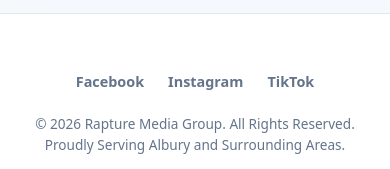
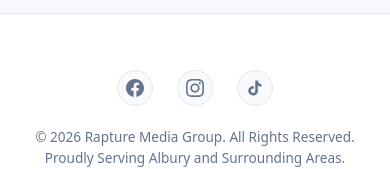
Before and after one commit to genebeeche/rapturemediagroup.github.io, a plain HTML site: page index.html in a window 390 px wide. Shown: the part 8448-8617 px from the top of the page. Drawn offline with Linux system fonts and the light colour scheme.

Commit message:
Update index.html

```diff
--- a/index.html
+++ b/index.html
@@ -87,19 +87,28 @@
 
         .nav-socials {
             display: flex;
-            gap: 1rem;
+            align-items: center;
+            gap: 0.9rem;
             margin-left: 0.5rem;
             padding-left: 1.5rem;
             border-left: 1px solid var(--border-color);
         }
 
-        .nav-socials a {
+        .social-icon-link {
             color: var(--text-muted);
-            font-size: 1rem;
+            display: inline-flex;
+            align-items: center;
+            justify-content: center;
             transition: color 0.2s, transform 0.2s;
         }
 
-        .nav-socials a:hover {
+        .social-icon-link svg {
+            width: 18px;
+            height: 18px;
+            fill: currentColor;
+        }
+
+        .social-icon-link:hover {
             color: var(--accent);
             transform: translateY(-2px);
         }
@@ -501,16 +510,17 @@
             margin-bottom: 1.25rem;
         }
 
-        .footer-socials a {
-            color: var(--text-muted);
-            text-decoration: none;
-            font-weight: 600;
-            font-size: 0.9rem;
-            transition: color 0.2s;
+        .footer-socials .social-icon-link {
+            width: 36px;
+            height: 36px;
+            background-color: var(--bg-light);
+            border: 1px solid var(--border-color);
+            border-radius: 50%;
         }
 
-        .footer-socials a:hover {
-            color: var(--accent);
+        .footer-socials .social-icon-link:hover {
+            background-color: var(--accent-light);
+            border-color: rgba(37, 99, 235, 0.3);
         }
 
         .reveal {
@@ -525,10 +535,9 @@
             transform: translateY(0);
         }
 
-        /* Mobile responsiveness adjustments */
         @media (max-width: 768px) {
             .nav-socials {
-                display: none; /* Hide top social links on smaller screens to save space */
+                display: none;
             }
         }
     </style>
@@ -543,11 +552,20 @@
             <a href="#plans">Our Plans</a>
             <a href="#contact">Contact</a>
 
-            <!-- Social links in header -->
+            <!-- Header Social Icons -->
             <div class="nav-socials">
-                <a href="https://facebook.com/YOUR_PAGE" target="_blank" aria-label="Facebook" title="Facebook">FB</a>
-                <a href="https://instagram.com/YOUR_HANDLE" target="_blank" aria-label="Instagram" title="Instagram">IG</a>
-                <a href="https://tiktok.com/@YOUR_HANDLE" target="_blank" aria-label="TikTok" title="TikTok">TT</a>
+                <!-- Facebook Icon -->
+                <a href="https://facebook.com/YOUR_PAGE" target="_blank" class="social-icon-link" aria-label="Facebook" title="Facebook">
+                    <svg viewBox="0 0 24 24"><path d="M24 12.073c0-6.627-5.373-12-12-12s-12 5.373-12 12c0 5.99 4.388 10.954 10.125 11.854v-8.385H7.078v-3.47h3.047V9.43c0-3.007 1.792-4.669 4.533-4.669 1.312 0 2.686.235 2.686.235v2.953H15.83c-1.491 0-1.956.925-1.956 1.874v2.25h3.328l-.532 3.47h-2.796v8.385C19.612 23.027 24 18.062 24 12.073z"/></svg>
+                </a>
+                <!-- Instagram Icon -->
+                <a href="https://instagram.com/YOUR_HANDLE" target="_blank" class="social-icon-link" aria-label="Instagram" title="Instagram">
+                    <svg viewBox="0 0 24 24"><path d="M12 2.163c3.204 0 3.584.012 4.85.07 3.252.148 4.771 1.691 4.919 4.919.058 1.265.069 1.645.069 4.849 0 3.205-.012 3.584-.069 4.849-.149 3.225-1.664 4.771-4.919 4.919-1.266.058-1.644.07-4.85.07-3.204 0-3.584-.012-4.849-.07-3.26-.149-4.771-1.699-4.919-4.92-.058-1.265-.07-1.644-.07-4.849 0-3.204.013-3.583.07-4.849.149-3.227 1.664-4.771 4.919-4.919 1.266-.057 1.645-.069 4.849-.069zm0-2.163c-3.259 0-3.667.014-4.947.072-4.358.2-6.78 2.618-6.98 6.98-.059 1.281-.073 1.689-.073 4.948 0 3.259.014 3.668.072 4.948.2 4.358 2.618 6.78 6.98 6.98 1.281.058 1.689.072 4.948.072 3.259 0 3.668-.014 4.948-.072 4.354-.2 6.782-2.618 6.979-6.98.059-1.28.073-1.689.073-4.948 0-3.259-.014-3.667-.072-4.947-.196-4.354-2.617-6.78-6.979-6.98-1.281-.059-1.69-.073-4.949-.073zm0 5.838c-3.403 0-6.162 2.759-6.162 6.162s2.759 6.163 6.162 6.163 6.162-2.759 6.162-6.163c0-3.403-2.759-6.162-6.162-6.162zm0 10.162c-2.209 0-4-1.79-4-4 0-2.209 1.791-4 4-4s4 1.791 4 4c0 2.21-1.791 4-4 4zm6.406-11.845c-.796 0-1.441.645-1.441 1.44s.645 1.44 1.441 1.44c.795 0 1.439-.645 1.439-1.44s-.644-1.44-1.439-1.44z"/></svg>
+                </a>
+                <!-- TikTok Icon -->
+                <a href="https://tiktok.com/@YOUR_HANDLE" target="_blank" class="social-icon-link" aria-label="TikTok" title="TikTok">
+                    <svg viewBox="0 0 24 24"><path d="M19.589 6.686a4.793 4.793 0 0 1-3.77-4.242V2h-3.445v13.672a2.896 2.896 0 0 1-5.201 1.743l-.002-.001.002-.001a2.895 2.895 0 0 1 3.183-4.51v-3.5a6.329 6.329 0 0 0-5.394 10.692 6.33 6.33 0 0 0 10.857-4.424V8.671a8.13 8.13 0 0 0 4.777 1.53V6.756a4.775 4.775 0 0 1-1.07-0.07z"/></svg>
+                </a>
             </div>
         </nav>
     </header>
@@ -709,9 +727,18 @@
 
     <footer>
         <div class="footer-socials">
-            <a href="https://facebook.com/YOUR_PAGE" target="_blank">Facebook</a>
-            <a href="https://instagram.com/YOUR_HANDLE" target="_blank">Instagram</a>
-            <a href="https://tiktok.com/@YOUR_HANDLE" target="_blank">TikTok</a>
+            <!-- Facebook Icon -->
+            <a href="https://facebook.com/YOUR_PAGE" target="_blank" class="social-icon-link" aria-label="Facebook" title="Facebook">
+                <svg viewBox="0 0 24 24"><path d="M24 12.073c0-6.627-5.373-12-12-12s-12 5.373-12 12c0 5.99 4.388 10.954 10.125 11.854v-8.385H7.078v-3.47h3.047V9.43c0-3.007 1.792-4.669 4.533-4.669 1.312 0 2.686.235 2.686.235v2.953H15.83c-1.491 0-1.956.925-1.956 1.874v2.25h3.328l-.532 3.47h-2.796v8.385C19.612 23.027 24 18.062 24 12.073z"/></svg>
+            </a>
+            <!-- Instagram Icon -->
+            <a href="https://instagram.com/YOUR_HANDLE" target="_blank" class="social-icon-link" aria-label="Instagram" title="Instagram">
+                <svg viewBox="0 0 24 24"><path d="M12 2.163c3.204 0 3.584.012 4.85.07 3.252.148 4.771 1.691 4.919 4.919.058 1.265.069 1.645.069 4.849 0 3.205-.012 3.584-.069 4.849-.149 3.225-1.664 4.771-4.919 4.919-1.266.058-1.644.07-4.85.07-3.204 0-3.584-.012-4.849-.07-3.26-.149-4.771-1.699-4.919-4.92-.058-1.265-.07-1.644-.07-4.849 0-3.204.013-3.583.07-4.849.149-3.227 1.664-4.771 4.919-4.919 1.266-.057 1.645-.069 4.849-.069zm0-2.163c-3.259 0-3.667.014-4.947.072-4.358.2-6.78 2.618-6.98 6.98-.059 1.281-.073 1.689-.073 4.948 0 3.259.014 3.668.072 4.948.2 4.358 2.618 6.78 6.98 6.98 1.281.058 1.689.072 4.948.072 3.259 0 3.668-.014 4.948-.072 4.354-.2 6.782-2.618 6.979-6.98.059-1.28.073-1.689.073-4.948 0-3.259-.014-3.667-.072-4.947-.196-4.354-2.617-6.78-6.979-6.98-1.281-.059-1.69-.073-4.949-.073zm0 5.838c-3.403 0-6.162 2.759-6.162 6.162s2.759 6.163 6.162 6.163 6.162-2.759 6.162-6.163c0-3.403-2.759-6.162-6.162-6.162zm0 10.162c-2.209 0-4-1.79-4-4 0-2.209 1.791-4 4-4s4 1.791 4 4c0 2.21-1.791 4-4 4zm6.406-11.845c-.796 0-1.441.645-1.441 1.44s.645 1.44 1.441 1.44c.795 0 1.439-.645 1.439-1.44s-.644-1.44-1.439-1.44z"/></svg>
+            </a>
+            <!-- TikTok Icon -->
+            <a href="https://tiktok.com/@YOUR_HANDLE" target="_blank" class="social-icon-link" aria-label="TikTok" title="TikTok">
+                <svg viewBox="0 0 24 24"><path d="M19.589 6.686a4.793 4.793 0 0 1-3.77-4.242V2h-3.445v13.672a2.896 2.896 0 0 1-5.201 1.743l-.002-.001.002-.001a2.895 2.895 0 0 1 3.183-4.51v-3.5a6.329 6.329 0 0 0-5.394 10.692 6.33 6.33 0 0 0 10.857-4.424V8.671a8.13 8.13 0 0 0 4.777 1.53V6.756a4.775 4.775 0 0 1-1.07-0.07z"/></svg>
+            </a>
         </div>
         &copy; 2026 Rapture Media Group. All Rights Reserved. Proudly Serving Albury and Surrounding Areas.
     </footer>
```
